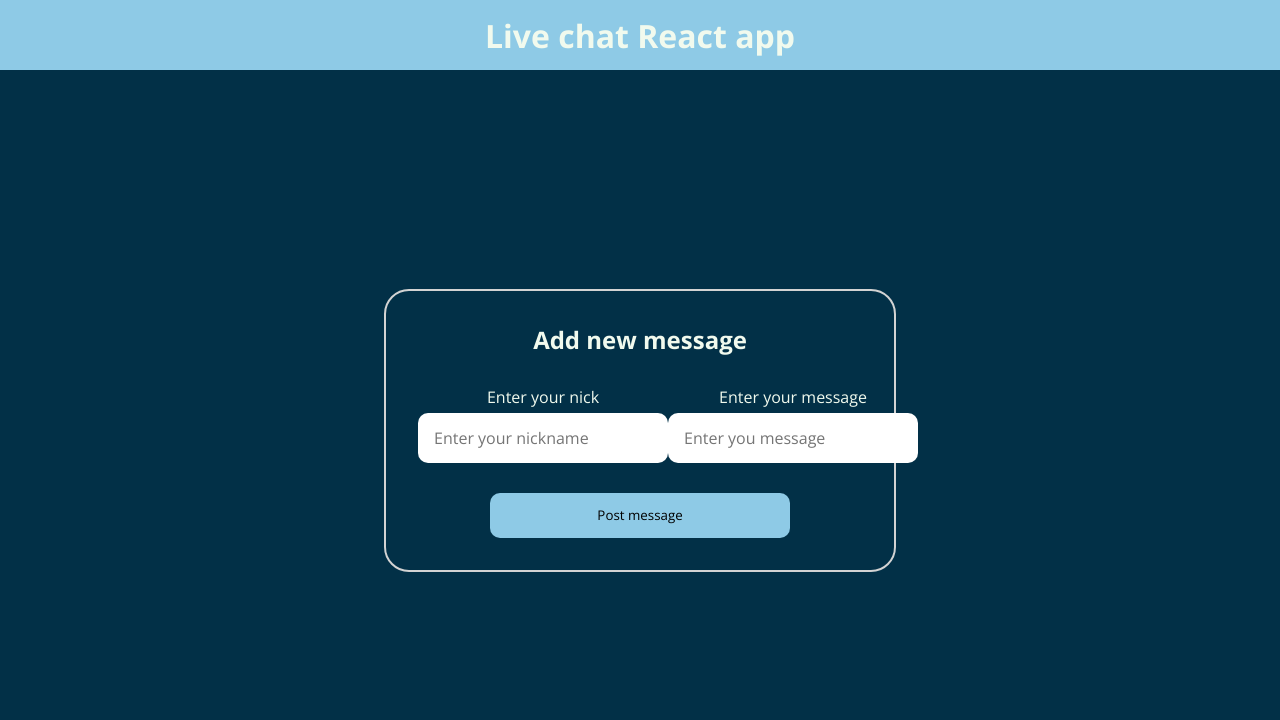
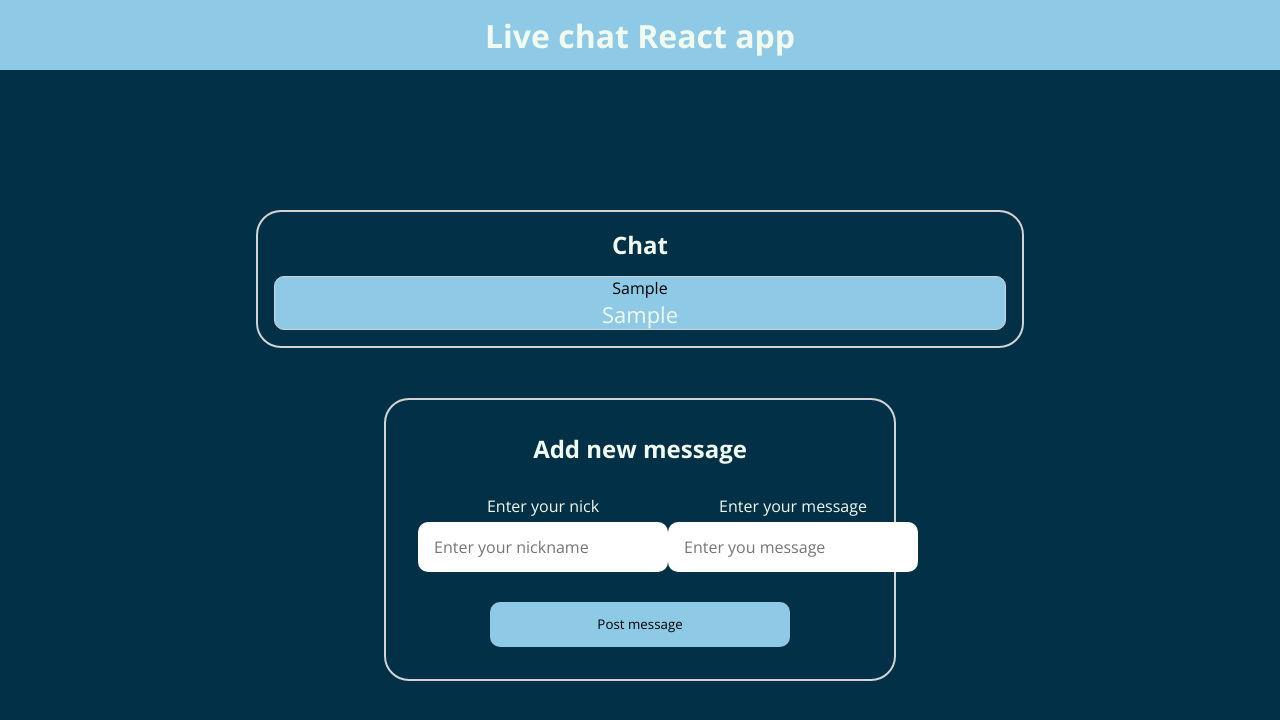
Before and after one commit to FilipKrz03/live-chat-app, a React (Create React App) app: page / in a window 1280 px wide. Both pictures are taken after typing "Sample", "Sample" into the empty fields and a click on the button "Post message". Shown: the top 720 px of the page. Built offline with nearby package versions, Linux system fonts and the light colour scheme.

Commit message:
Added Chat list
List is fetching data from redux store

```diff
--- a/src/App.js
+++ b/src/App.js
@@ -1,16 +1,21 @@
-import React ,  { Fragment } from "react";
+import React, { Fragment } from "react";
+import { useSelector } from "react-redux";
 import Header from "./Components/Header/Header";
 import NewMessage from "./Components/NewMessage/NewMessage";
-import classes from './App.module.scss';
+import MessagesList from "./Components/MessagesList/MessagesList";
+import classes from "./App.module.scss";
 
 function App() {
+  const messages = useSelector((state) => state.chat.messages);
+
   return (
-<Fragment>
- <Header />
-<div className={classes['main-content']}>
-<NewMessage />
-</div>
- </Fragment>
+    <Fragment>
+      <Header />
+      <div className={classes["main-content"]}>
+        {messages.length > 0 && <MessagesList />}
+        <NewMessage />
+      </div>
+    </Fragment>
   );
 }
 
--- a/src/App.module.scss
+++ b/src/App.module.scss
@@ -1,6 +1,8 @@
 .main-content{
     height: 90vh;
     display: flex;
+    gap: 50px;
+    flex-direction: column;
     justify-content: center;
     align-items: center;
 }
--- /dev/null
+++ b/src/Components/MessagesList/MessageItem.jsx
@@ -0,0 +1,15 @@
+import React from "react";
+import classes from './MessageItem.module.scss';
+
+const MessageItem = props => {
+
+    return (
+        <div className={classes.item}>
+             <span className={classes.nick}>{props.nickname}</span>
+            <p className={classes.body}>{props.messageBody}</p>
+        </div>
+    )
+
+}
+
+export default MessageItem
--- /dev/null
+++ b/src/Components/MessagesList/MessageItem.module.scss
@@ -0,0 +1,18 @@
+@import '../../variables.scss';
+
+.item{
+    background-color: $background-color-second;
+    display: flex;
+    flex-direction: column;
+    border: 1px solid lightgray;
+    border-radius: $border-radius;
+
+    .nick{
+        color: black;
+    }
+
+    .body{
+        font-size: $font-l;
+    }
+
+}
--- /dev/null
+++ b/src/Components/MessagesList/MessagesList.jsx
@@ -0,0 +1,30 @@
+import React from "react";
+import { useSelector } from "react-redux";
+import MessageItem from "./MessageItem";
+import classes from './MessagesList.module.scss';
+
+const MessagesList = () => {
+
+    const messages = useSelector(state => state.chat.messages);
+
+    const messageList = messages.map(item => {
+        return (
+            <MessageItem
+            key = {item.id}
+            id = {item.id}
+            messageBody = {item.messageBody}
+            nickname = {item.nickname}
+            />
+        )
+    });
+
+    return (
+        <div className={classes['message-box']}>
+            <h2>Chat</h2>
+            {messageList}
+        </div>
+    )
+
+}
+
+export default MessagesList;
--- /dev/null
+++ b/src/Components/MessagesList/MessagesList.module.scss
@@ -0,0 +1,16 @@
+@import '../../variables.scss';
+
+.message-box{
+    margin-top: 30px;
+    display: flex;
+    flex-direction: column;
+    gap: 15px;
+    width: 60vw;
+    max-height: 60vh;
+    overflow-y: auto;
+    padding: 1em;
+    text-align: center;
+    border: 2px solid lightgray;
+    border-radius: $border-radius-l;
+
+}
--- a/src/Globals.scss
+++ b/src/Globals.scss
@@ -1,5 +1,29 @@
 @import './variables.scss';
 @import url('https://fonts.googleapis.com/css2?family=Open+Sans:ital,wght@0,400;0,700;1,500&display=swap');
+
+/* ===== Scrollbar CSS ===== */
+  /* Firefox */
+  * {
+    scrollbar-width: auto;
+    scrollbar-color: #433b45 #ffffff;
+  }
+
+  /* Chrome, Edge, and Safari */
+  *::-webkit-scrollbar {
+    width: 16px;
+  }
+
+  *::-webkit-scrollbar-track {
+    background: #ffffff;
+  }
+
+  *::-webkit-scrollbar-thumb {
+    background-color: #433b45;
+    border-radius: 10px;
+    border: 3px solid #ffffff;
+  }
+
+
 
 *{
     margin: 0;
```
